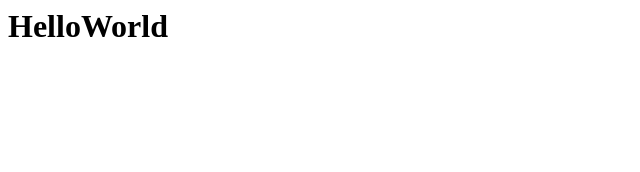
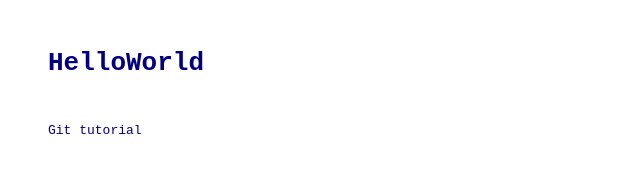
Before and after one commit to AliMeheik/BasicWorkFlow, a plain HTML site: page index.html in a window 1280 px wide. Shown: the whole page, without its empty margins (0-640 px from the left). Drawn offline with Linux system fonts and the light colour scheme.

Commit message:
Added a bit of integrated css

```diff
--- a/index.html
+++ b/index.html
@@ -1,8 +1,17 @@
 <html>
     <head>
         <title>Simple WebPage</title>
+        <style>
+body {
+    font-family:monospace;
+    color: navy;
+    padding:40px;
+}
+        </style>
     </head>
     <body>
         <h1>HelloWorld</h1>
+        <br>
+        <p>Git tutorial</p>
     </body>
 </html>
```
